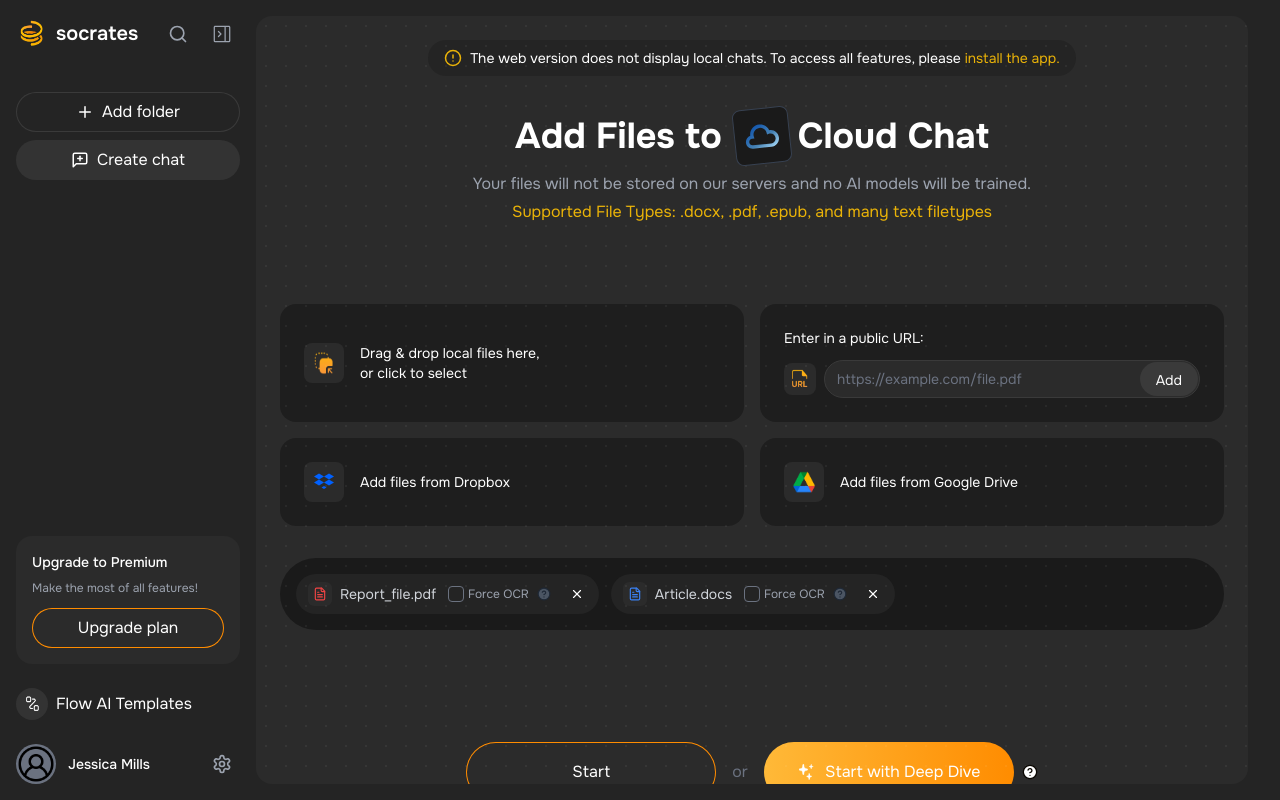
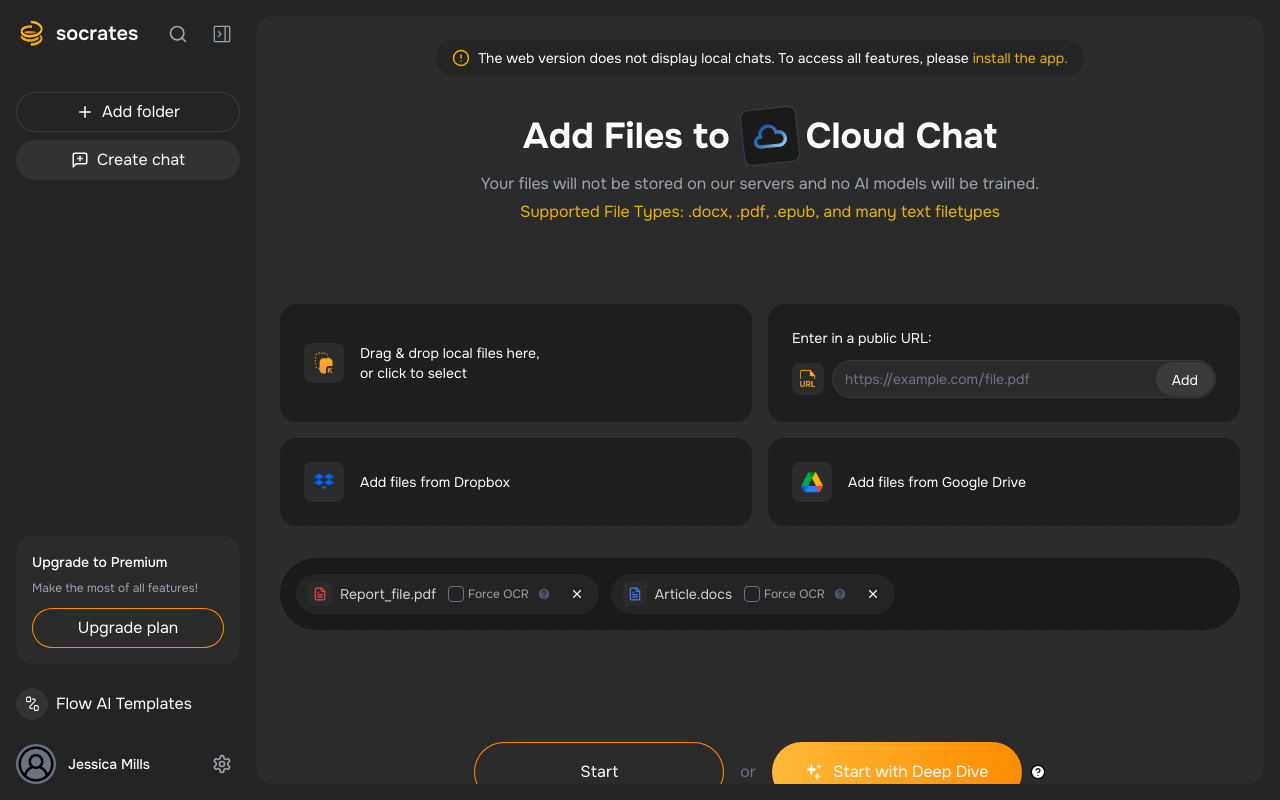
Before and after one commit to Tanjim-Islam/cloud-chat, a Next.js app: page / in a window 1280 px wide. Built offline with nearby package versions, Linux system fonts and the light colour scheme.

Commit message:
Optimized the site

```diff
--- a/components/main-content.tsx
+++ b/components/main-content.tsx
@@ -25,7 +25,7 @@ export default function MainContent({ sidebarExpanded }: MainContentProps) {
   }
 
   return (
-    <div className={cn("flex-1 transition-all duration-300 ease-in-out", sidebarExpanded ? "ml-0 mb-4 mt-4 mr-8" : "ml-0 mb-4 mt-4 mr-8")}>
+    <div className={cn("flex-1 transition-all duration-300 ease-in-out", sidebarExpanded ? "ml-0 mb-4 mt-4 mr-4" : "ml-0 mb-4 mt-4 mr-4")}>
       <div className="h-full bg-[#2B2B2B] rounded-2xl p-6 relative overflow-auto">
         {/* Subtle dot pattern background */}
         <div
```
